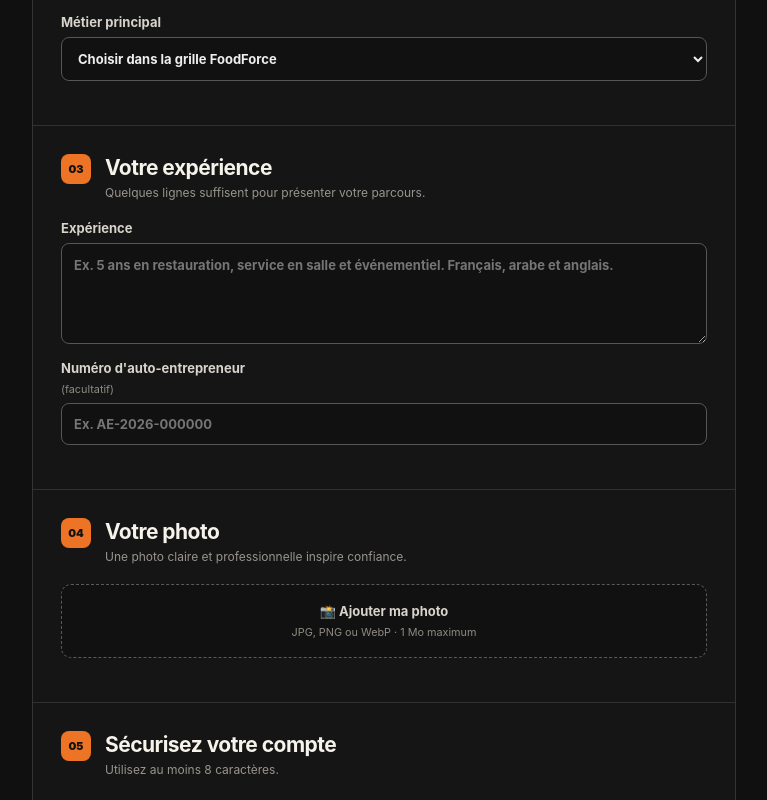
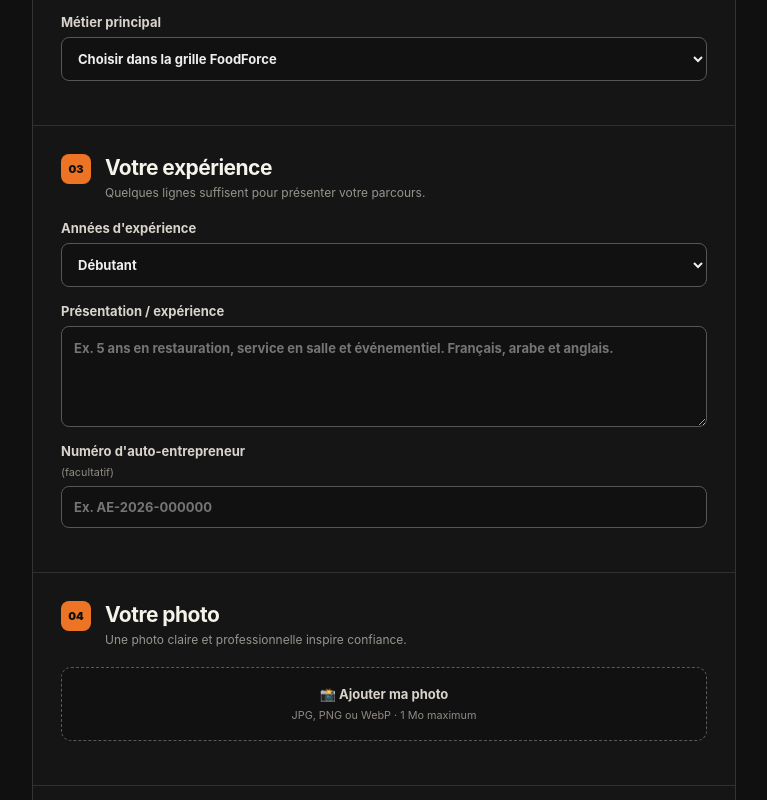
Before and after one commit to aissam76test/test-foodforce, a Next.js app in the folder ffapp/: page /inscription in a window 1280 px wide. Shown: the part 780-1580 px from the top of the page, without its empty margins (256-1023 px from the left). Built offline with nearby package versions, Linux system fonts and the light colour scheme; no server answers; the database is empty.

Commit message:
Persist Extra experience years at signup

```diff
--- a/ffapp/app/inscription/page.tsx
+++ b/ffapp/app/inscription/page.tsx
@@ -13,7 +13,7 @@ export default function Inscription() {
   const [name,setName]=useState(""); const [photo,setPhoto]=useState<File|null>(null);
   const [phone,setPhone]=useState(""); const [email,setEmail]=useState(""); const [password,setPassword]=useState("");
   const [city,setCity]=useState("Casablanca"); const [jobId,setJobId]=useState("");
-  const [autoNumber,setAutoNumber]=useState(""); const [experience,setExperience]=useState("");
+  const [autoNumber,setAutoNumber]=useState(""); const [experience,setExperience]=useState(""); const [experienceYears,setExperienceYears]=useState("0");
   const [jobs,setJobs]=useState<Job[]>([]); const [message,setMessage]=useState("");
 
   useEffect(()=>{(async()=>{const s=createClient();const {data}=await s.from("tariff_grid").select("id,job").eq("active",true).order("job");setJobs((data||[]) as Job[]);})()},[]);
@@ -26,7 +26,7 @@ export default function Inscription() {
     const s=createClient();
     const {data,error}=await s.auth.signUp({email,password,options:{data:{
       role,full_name:name,city,phone,primary_job_id:role==="extra"?Number(jobId):null,
-      auto_entrepreneur_number:role==="extra"?autoNumber:null,experience:role==="extra"?experience:null
+      auto_entrepreneur_number:role==="extra"?autoNumber:null,experience:role==="extra"?experience:null,experience_years:role==="extra"?Number(experienceYears):0
     }}});
     if(error){setMessage(error.message);return;}
 
@@ -52,7 +52,7 @@ export default function Inscription() {
           <div className="signupGrid"><label>Prénom et nom<input value={name} onChange={e=>setName(e.target.value)} required placeholder="Ex. Yassine El Amrani"/></label><label>Téléphone<input value={phone} onChange={e=>setPhone(e.target.value)} required placeholder="+212 6 12 34 56 78"/></label><label>Email<input type="email" value={email} onChange={e=>setEmail(e.target.value)} required placeholder="vous@email.com"/></label><label>Ville<select value={city} onChange={e=>setCity(e.target.value)}>{CITIES.map(x=><option key={x}>{x}</option>)}</select></label></div>
         </div>
         {role==="extra"&&<><div className="formSection"><div className="formSectionTitle"><span>02</span><div><h2>Votre métier</h2><p>Choisissez votre métier principal dans la grille FoodForce.</p></div></div><label>Métier principal<select value={jobId} onChange={e=>setJobId(e.target.value)} required><option value="">Choisir dans la grille FoodForce</option>{jobs.map(j=><option key={j.id} value={j.id}>{j.job}</option>)}</select></label></div>
-        <div className="formSection"><div className="formSectionTitle"><span>03</span><div><h2>Votre expérience</h2><p>Quelques lignes suffisent pour présenter votre parcours.</p></div></div><label>Expérience<textarea value={experience} onChange={e=>setExperience(e.target.value)} rows={4} maxLength={500} placeholder="Ex. 5 ans en restauration, service en salle et événementiel. Français, arabe et anglais."/></label><label>Numéro d'auto-entrepreneur <small>(facultatif)</small><input value={autoNumber} onChange={e=>setAutoNumber(e.target.value)} placeholder="Ex. AE-2026-000000"/></label></div>
+        <div className="formSection"><div className="formSectionTitle"><span>03</span><div><h2>Votre expérience</h2><p>Quelques lignes suffisent pour présenter votre parcours.</p></div></div><label>Années d'expérience<select value={experienceYears} onChange={e=>setExperienceYears(e.target.value)}>{Array.from({length:21},(_,i)=><option key={i} value={i}>{i===0?"Débutant":i+" an"+(i>1?"s":"")}</option>)}</select></label><label>Présentation / expérience<textarea value={experience} onChange={e=>setExperience(e.target.value)} rows={4} maxLength={500} placeholder="Ex. 5 ans en restauration, service en salle et événementiel. Français, arabe et anglais."/></label><label>Numéro d'auto-entrepreneur <small>(facultatif)</small><input value={autoNumber} onChange={e=>setAutoNumber(e.target.value)} placeholder="Ex. AE-2026-000000"/></label></div>
         <div className="formSection"><div className="formSectionTitle"><span>04</span><div><h2>Votre photo</h2><p>Une photo claire et professionnelle inspire confiance.</p></div></div><label className="photoUpload">📸 Ajouter ma photo<input type="file" accept="image/jpeg,image/png,image/webp" onChange={e=>setPhoto(e.target.files?.[0]||null)}/><small>JPG, PNG ou WebP · 1 Mo maximum</small></label></div></>}
         <div className="formSection"><div className="formSectionTitle"><span>{role==="extra"?"05":"02"}</span><div><h2>Sécurisez votre compte</h2><p>Utilisez au moins 8 caractères.</p></div></div><label>Mot de passe<input type="password" minLength={8} value={password} onChange={e=>setPassword(e.target.value)} required placeholder="••••••••"/></label></div>
         <button className="signupSubmit">{role==="extra"?"Créer mon compte Extra":"Créer mon compte Pro"}</button>
```
